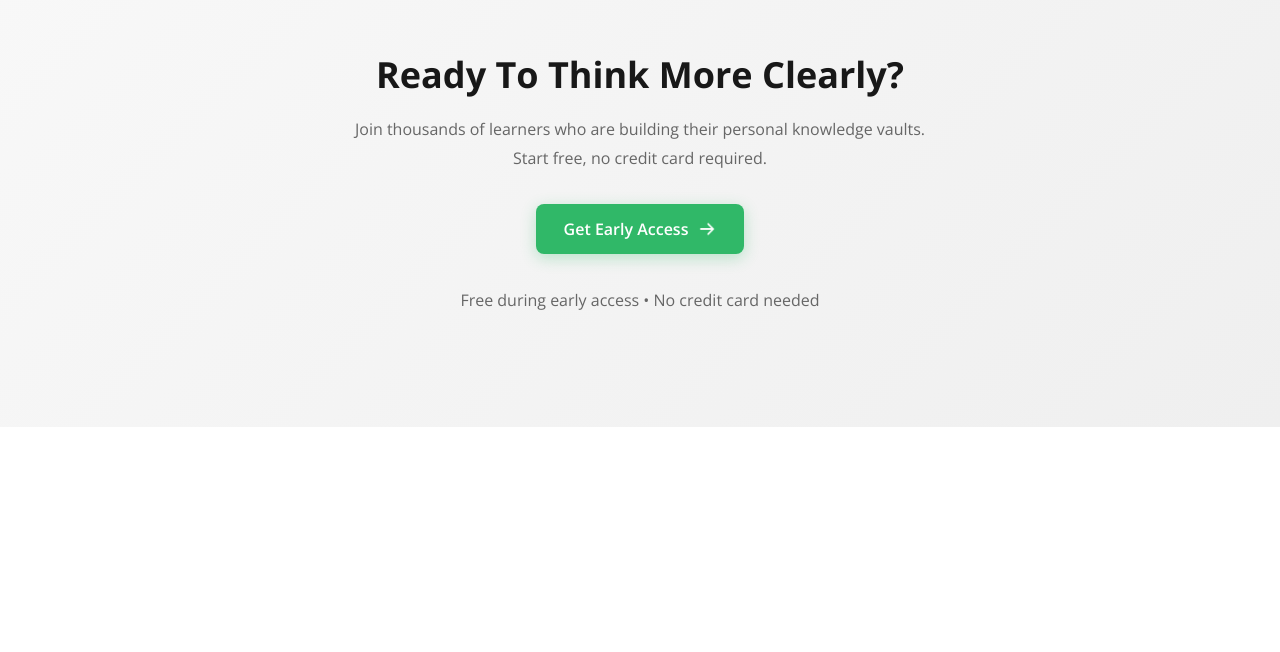
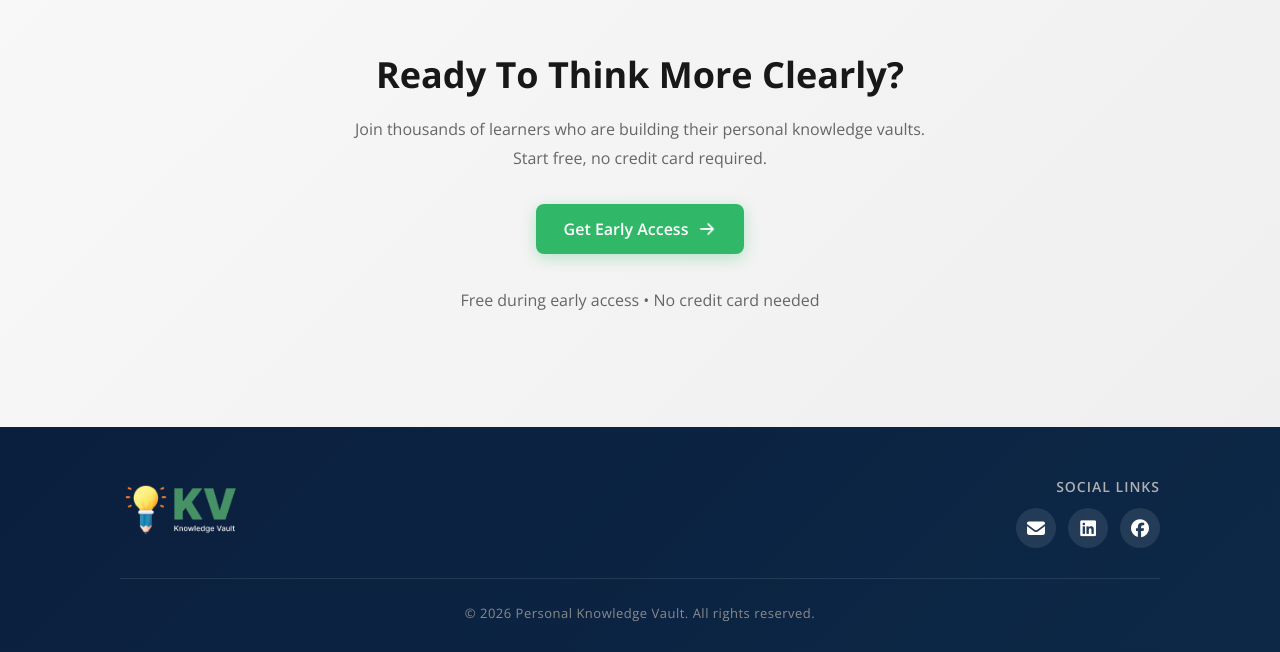
Before and after one commit to Mohammadsajibulislam/My-Assignment-1, a plain HTML site: page index.html in a window 1280 px wide. Shown: the part 2637-3289 px from the top of the page. Before the commit the page ends 3064 px from the top, so only its background shows below. Drawn offline with nearby package versions, Linux system fonts and the light colour scheme.

Commit message:
added footer section commit

```diff
--- a/index.html
+++ b/index.html
@@ -172,4 +172,37 @@ no system to retain it.</p>
   </div>
 </section>
 
+
+<!-- Footer Section -->
+<footer id="footer">
+  <div class="footer-container">
+    <!-- Left Side - Logo -->
+    <div class="footer-left">
+      <img src="assets/logo-footer.png" alt="KV Logo" class="footer-logo">
+    </div>
+
+    <!-- Right Side - Social Links -->
+    <div class="footer-right">
+      <h4>Social Links</h4>
+      <div class="social-icons">
+        <a href="#" class="social-link" aria-label="Email">
+          <i class="fa-solid fa-envelope"></i>
+        </a>
+        <a href="#" class="social-link" aria-label="LinkedIn">
+          <i class="fa-brands fa-linkedin"></i>
+        </a>
+        <a href="#" class="social-link" aria-label="Facebook">
+          <i class="fa-brands fa-facebook"></i>
+        </a>
+      </div>
+    </div>
+  </div>
+
+  <!-- Copyright Line -->
+  <div class="footer-bottom">
+    <p>© 2026 Personal Knowledge Vault. All rights reserved.</p>
+  </div>
+</footer>
+
+</body>
 </html>
--- a/styles/style.css
+++ b/styles/style.css
@@ -598,3 +598,112 @@ body {
     font-size: 15px;
   }
 }
+
+
+/* Footer Section */
+#footer {
+  background: linear-gradient(135deg, #0A1F3D 0%, #0D2847 100%);
+  color: white;
+  padding: 50px 120px 30px;
+}
+
+.footer-container {
+  max-width: 1200px;
+  margin: 0 auto;
+  display: flex;
+  justify-content: space-between;
+  align-items: center;
+  padding-bottom: 30px;
+  border-bottom: 1px solid rgba(255, 255, 255, 0.1);
+}
+
+/* Left Side - Logo */
+.footer-left {
+  flex: 1;
+}
+
+.footer-logo {
+  width: 120px;
+  height: auto;
+
+}
+
+/* Right Side - Social Links */
+.footer-right {
+  text-align: right;
+}
+
+.footer-right h4 {
+  font-size: 14px;
+  font-weight: 600;
+  margin-bottom: 12px;
+  color: #B0B0B0;
+  text-transform: uppercase;
+  letter-spacing: 1px;
+}
+
+.social-icons {
+  display: flex;
+  gap: 12px;
+  justify-content: flex-end;
+}
+
+.social-link {
+  width: 40px;
+  height: 40px;
+  background: rgba(255, 255, 255, 0.1);
+  border-radius: 50%;
+  display: flex;
+  align-items: center;
+  justify-content: center;
+  color: white;
+  font-size: 18px;
+  text-decoration: none;
+  transition: all 0.3s ease;
+  backdrop-filter: blur(10px);
+}
+
+.social-link:hover {
+  background: #30B868;
+  transform: translateY(-3px);
+  box-shadow: 0 5px 15px rgba(48, 184, 104, 0.3);
+}
+
+/* Copyright Section */
+.footer-bottom {
+  max-width: 1200px;
+  margin: 0 auto;
+  text-align: center;
+  padding-top: 25px;
+}
+
+.footer-bottom p {
+  font-size: 13px;
+  color: #8A8A8A;
+  letter-spacing: 0.5px;
+}
+
+/* Responsive Design */
+@media (max-width: 768px) {
+  #footer {
+    padding: 40px 20px 20px;
+  }
+
+  .footer-container {
+    flex-direction: column;
+    gap: 30px;
+    text-align: center;
+  }
+
+  .footer-right {
+    text-align: center;
+  }
+
+  .social-icons {
+    justify-content: center;
+  }
+
+  .footer-logo {
+    width: 100px;
+  }
+}
```
